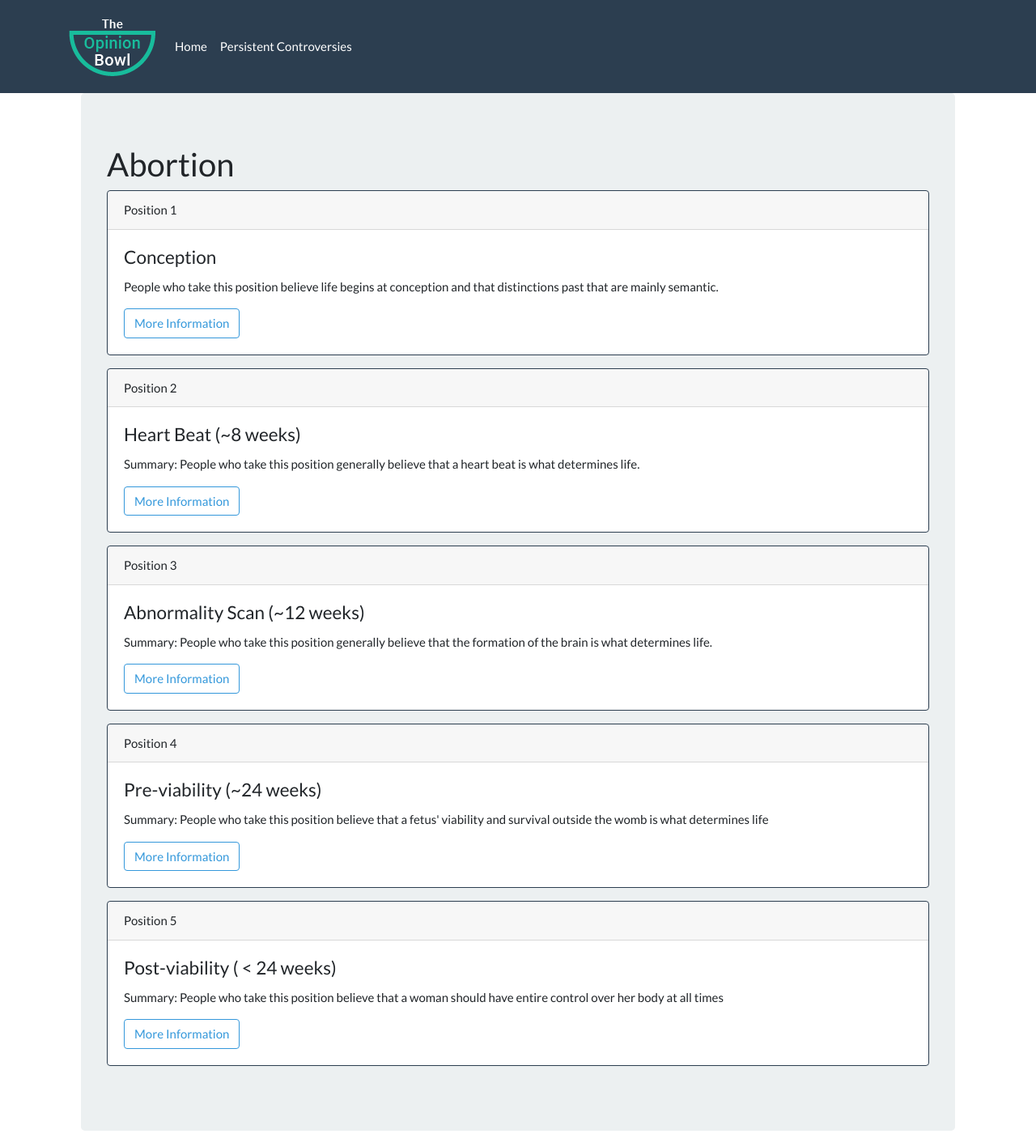
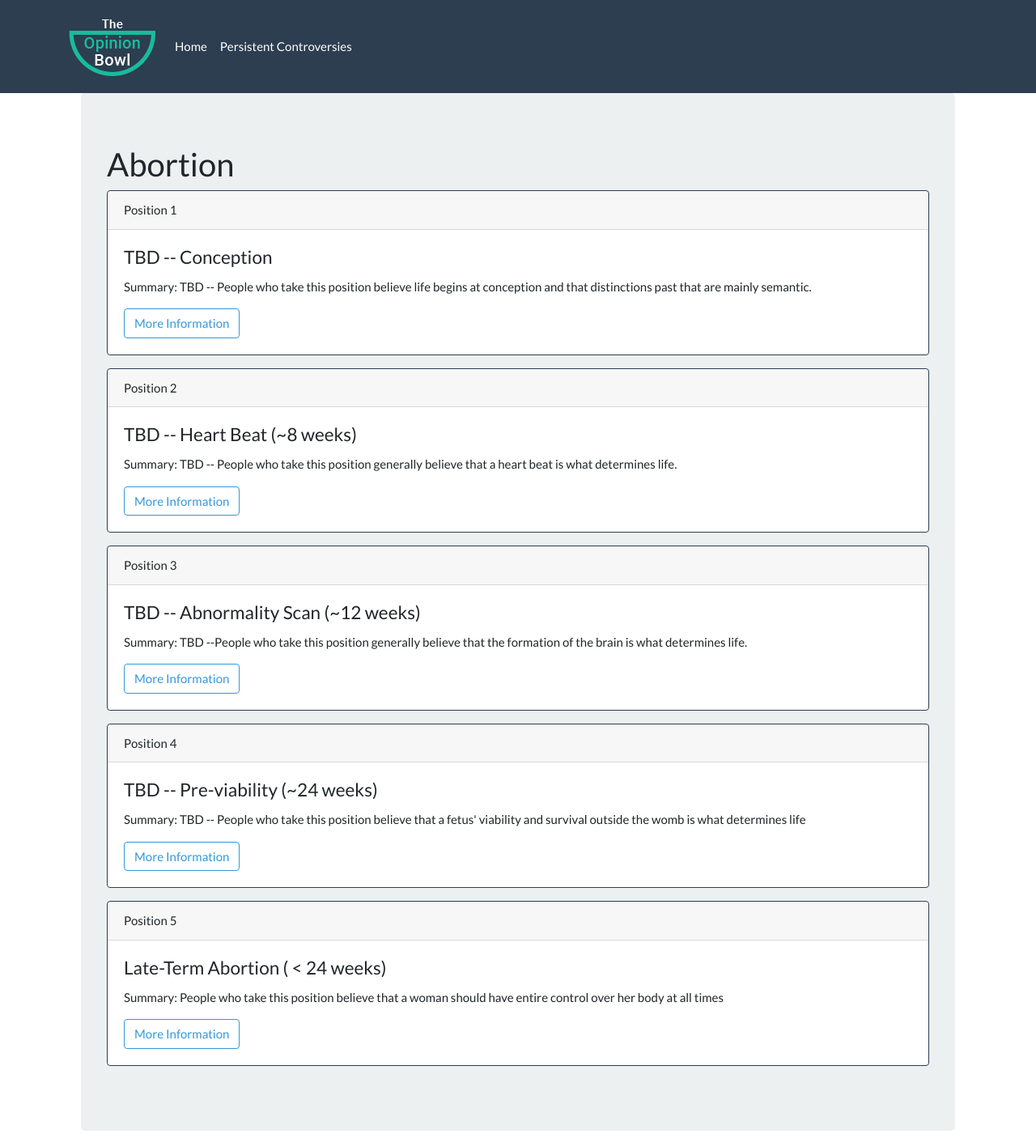
Before and after one commit to Broodercode/theopinionbowl, a Next.js app: page /persistentcontroversies/abortion in a window 1280 px wide. Shown: the top 1406 px of the page at 81% size. Built offline with nearby package versions, Linux system fonts and the light colour scheme.

Commit message:
Late Term Abortion update and link fixes

```diff
--- a/components/Layout.js
+++ b/components/Layout.js
@@ -14,10 +14,6 @@ const Layout = (props) => (
 
     gtag('config', 'UA-169748631-1');`,
   }}>
-
-
-
-
 
   </script>
             <title>The Opinion Bowl</title>
--- a/package.json
+++ b/package.json
@@ -1,6 +1,6 @@
 {
   "name": "theopinionbowl",
-  "version": "0.1.0",
+  "version": "0.5.0",
   "private": true,
   "scripts": {
     "dev": "next dev",
--- a/pages/persistentcontroversies.js
+++ b/pages/persistentcontroversies.js
@@ -11,8 +11,8 @@ const PersistentControversies = () => {
             </div>
             <div className="list-group">
                 <Link href="/persistentcontroversies/freespeech"><a className="list-group-item list-group-item-action">Free Speech</a></Link>
-                {/* <Link href="/persistentcontroversies/abortion"><a className="list-group-item list-group-item-action">Abortion</a></Link>
-                <Link href="/persistentcontroversies/guncontrol"><a className="list-group-item list-group-item-action">Gun Control</a></Link> */}
+                <Link href="/persistentcontroversies/abortion"><a className="list-group-item list-group-item-action">Abortion</a></Link>
+                {/* <Link href="/persistentcontroversies/guncontrol"><a className="list-group-item list-group-item-action">Gun Control</a></Link> */}
 
             </div>
         </Layout>
--- a/pages/persistentcontroversies/abortion.js
+++ b/pages/persistentcontroversies/abortion.js
@@ -6,47 +6,93 @@ class Abortion extends React.Component {
         header: "Abortion",
         pos01: {
             pos: "Position 1",
-            title: "Conception",
-            summary: "People who take this position believe life begins at conception and that distinctions past that are mainly semantic.",
-            content: 'People who take the position that life begins at conception tend either use a purely logical approach in the "lock and key" mechanism of egg fertilization.  As they believe this is a life, any form of abortion is immoral.  This position also holds a mixture of people who believe in total abstainance and those who believe that contraceptive is what should be used.'
+            title: "TBD -- Conception",
+            summary: "Summary: TBD -- People who take this position believe life begins at conception and that distinctions past that are mainly semantic.",
+            p1: 'TBD',
+            p2: 'TBD',
+            p3: 'TBD'
         },
         pos02: {
             pos: "Position 2",
-            title: "Heart Beat (~8 weeks)",
-            summary: "Summary: People who take this position generally believe that a heart beat is what determines life.",
-            content: 'People who take the position that abortion after 8 weeks is immoral do so because they believe a heart beat is what determines life.  They support this position in the belief that most miscarriages happen before this point.  They are okay with contraception and "the morning after pill"'
+            title: " TBD -- Heart Beat (~8 weeks)",
+            summary: "Summary: TBD -- People who take this position generally believe that a heart beat is what determines life.",
+            p1: 'TBD',
+            p2: 'TBD',
+            p3: 'TBD'
         },
         pos03: {
             pos: "Position 3",
-            title: "Abnormality Scan (~12 weeks)",
-            summary: "Summary: People who take this position generally believe that the formation of the brain is what determines life.",
-            content: 'People who take the position that abortion after 12 weeks is immoral do so for different reasons.  For some in the group, the brain beginning to function is where they draw the line, for others they are waiting for the 12 week scan to determine if there are any genetic defects.  This group is not persuaded by the 8 week argument because they perceive the heart beat to be irrelevant and they do not agree with the 24 week argument because they feel like too much development has happened.'
+            title: "TBD -- Abnormality Scan (~12 weeks)",
+            summary: "Summary: TBD --People who take this position generally believe that the formation of the brain is what determines life.",
+            p1: 'TBD',
+            p2: 'TBD',
+            p3: 'TBD'
         },
         pos04: {
             pos: "Position 4",
-            title: "Pre-viability (~24 weeks)",
-            summary: "Summary: People who take this position believe that a fetus' viability and survival outside the womb is what determines life",
-            content: 'People who take the position that abortion after 24 weeks is immoral typically do for a combination of reasons.  They believe that the fetus being viable outside the womb is a factor.  They also believe that this is more than ample time for any decision making to have happened and that a person is well into pregnancy and should have committed to a decision.'
+            title: "TBD -- Pre-viability (~24 weeks)",
+            summary: "Summary: TBD -- People who take this position believe that a fetus' viability and survival outside the womb is what determines life",
+            p1: 'TBD',
+            p2: 'TBD',
+            p3: 'TBD'
         },
         pos05: {
             pos: "Position 5",
-            title: "Post-viability ( < 24 weeks)",
+            title: "Late-Term Abortion ( < 24 weeks)",
             summary: "Summary: People who take this position believe that a woman should have entire control over her body at all times",
-            content: 'People who take this position believe a woman should have complete autonomy over her body and that a fetus does not have rights. They believe that women very rarely have late term abortions without good reason and they are under no obligation to share that reason with anyone.'
-        },
+            p1: 'People who support this position do so because they believe a woman has a right to her body under all circumstances.  There should always be an option because the lack of having an option can create situations which are much worse, such as finding dangerous alternatives such as underground abortion clinics, unsafe drugs, even harming or killing the infant after it has been born.  These are all much less safe than if an abortion is handled by medical professionals. Risking a late term abortion in a non-medical facility can result in the death of both the mother and the fetus, and the possibility of complication is almost certain.  Nobody should be required to endanger their life against their will.  Everyone has the right to their own body; women are no different.',
+            p2: 'Nobody is pro-abortion.  Late term abortions are extremely rare and usually done out of desperation.  Abuse and fear of abuse account for an enormous amount of the reported reasons women have late term abortions.  Pressure to continue into late-term pregnancy can come from anywhere though such as parents, a person’s religious community, through psychological abuse, and the reasons continue infinitely.  Additionally, in almost all cases late term abortions are done by medical doctors who consult the patient as to the benefits and disadvantages of having a late term abortion.',
+            p3: 'Having a late term abortion is not an easy decision or process.  Having a late term abortion is just as involved as giving birth and carries its own risks.  People don’t wait until the most complicated stage of pregnancy to change their mind without a good reason.  Nobody should be made to doubt important decisions which they have come to thoughtfully and it is very unlikely that a decision this late into pregnancy was made without thought.'
 
     }
+}
     render() {
         return (
             <Layout>
                 <div className="container">
                     <div className="jumbotron">
                         <h2>{this.state.header}</h2>
-                        <DebateBox pos={this.state.pos01.pos} title={this.state.pos01.title} summary={this.state.pos01.summary} content={this.state.pos01.content} />
-                        <DebateBox pos={this.state.pos02.pos} title={this.state.pos02.title} summary={this.state.pos02.summary} content={this.state.pos02.content} />
-                        <DebateBox pos={this.state.pos03.pos} title={this.state.pos03.title} summary={this.state.pos03.summary} content={this.state.pos03.content} />
-                        <DebateBox pos={this.state.pos04.pos} title={this.state.pos04.title} summary={this.state.pos04.summary} content={this.state.pos04.content} />
-                        <DebateBox pos={this.state.pos05.pos} title={this.state.pos05.title} summary={this.state.pos05.summary} content={this.state.pos05.content} />
+                        <DebateBox
+                        pos={this.state.pos01.pos}
+                        title={this.state.pos01.title}
+                        summary={this.state.pos01.summary}
+                        p1={this.state.pos01.p1}
+                        p2={this.state.pos01.p2}
+                        p3={this.state.pos01.p3}
+                        />
+                        <DebateBox
+                        pos={this.state.pos02.pos}
+                        title={this.state.pos02.title}
+                        summary={this.state.pos02.summary}
+                        p1={this.state.pos02.p1}
+                        p2={this.state.pos02.p2}
+                        p3={this.state.pos02.p3}
+                        />
+                        <DebateBox
+                        pos={this.state.pos03.pos}
+                        title={this.state.pos03.title}
+                        summary={this.state.pos03.summary}
+                        p1={this.state.pos03.p1}
+                        p2={this.state.pos03.p2}
+                        p3={this.state.pos03.p3}
+                        />
+                        <DebateBox
+                        pos={this.state.pos04.pos}
+                        title={this.state.pos04.title}
+                        summary={this.state.pos04.summary}
+                        p1={this.state.pos04.p1}
+                        p2={this.state.pos04.p2}
+                        p3={this.state.pos04.p3}
+                        />
+                        <DebateBox
+                        pos={this.state.pos05.pos}
+                        title={this.state.pos05.title}
+                        summary={this.state.pos05.summary}
+                        p1={this.state.pos05.p1}
+                        p2={this.state.pos05.p2}
+                        p3={this.state.pos05.p3}
+                        />
+
                     </div>
                 </div>
             </Layout>
```
Also changed, not shown: components/CardBox.js (+12 -0 lines), pages/index.js (+13 -14 lines).
